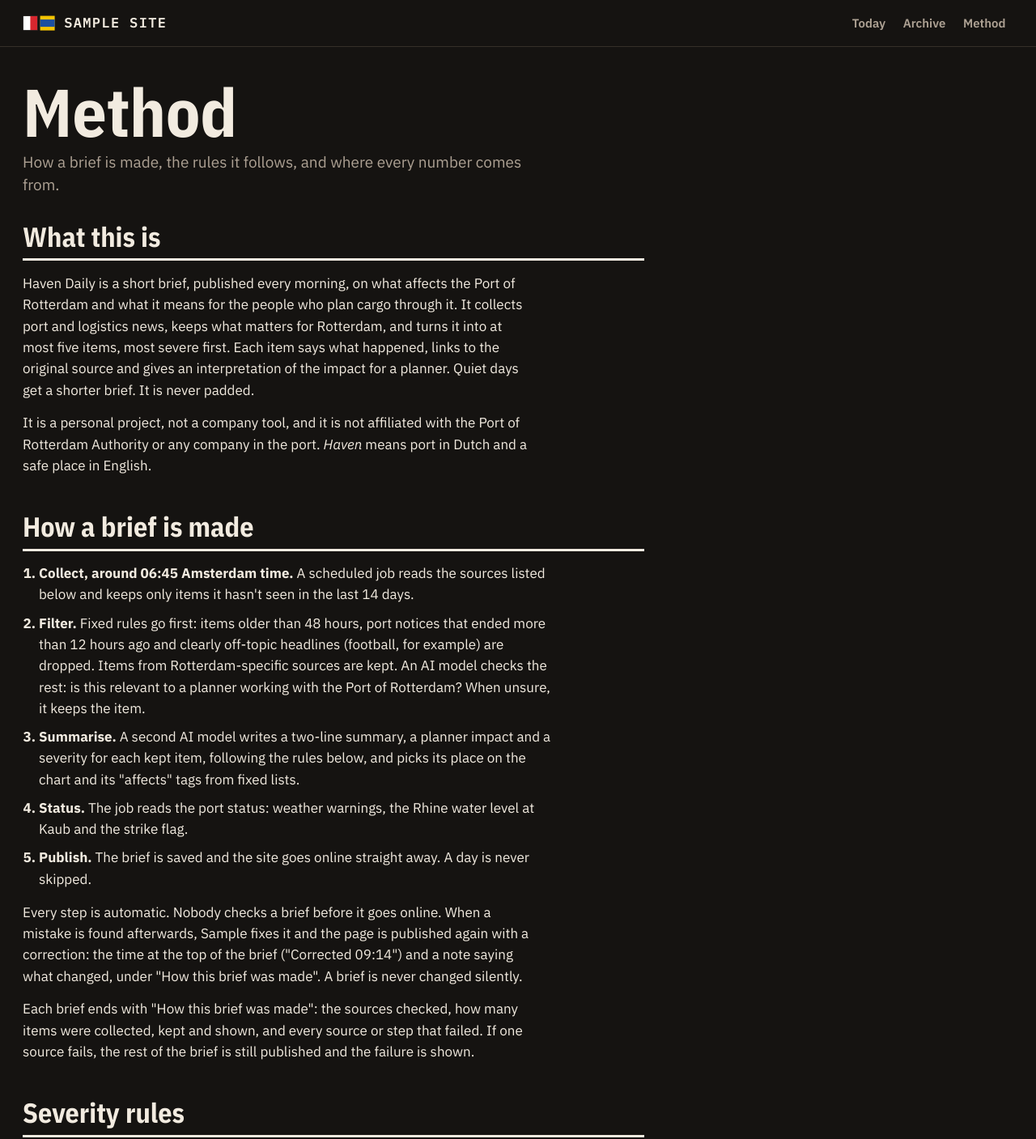
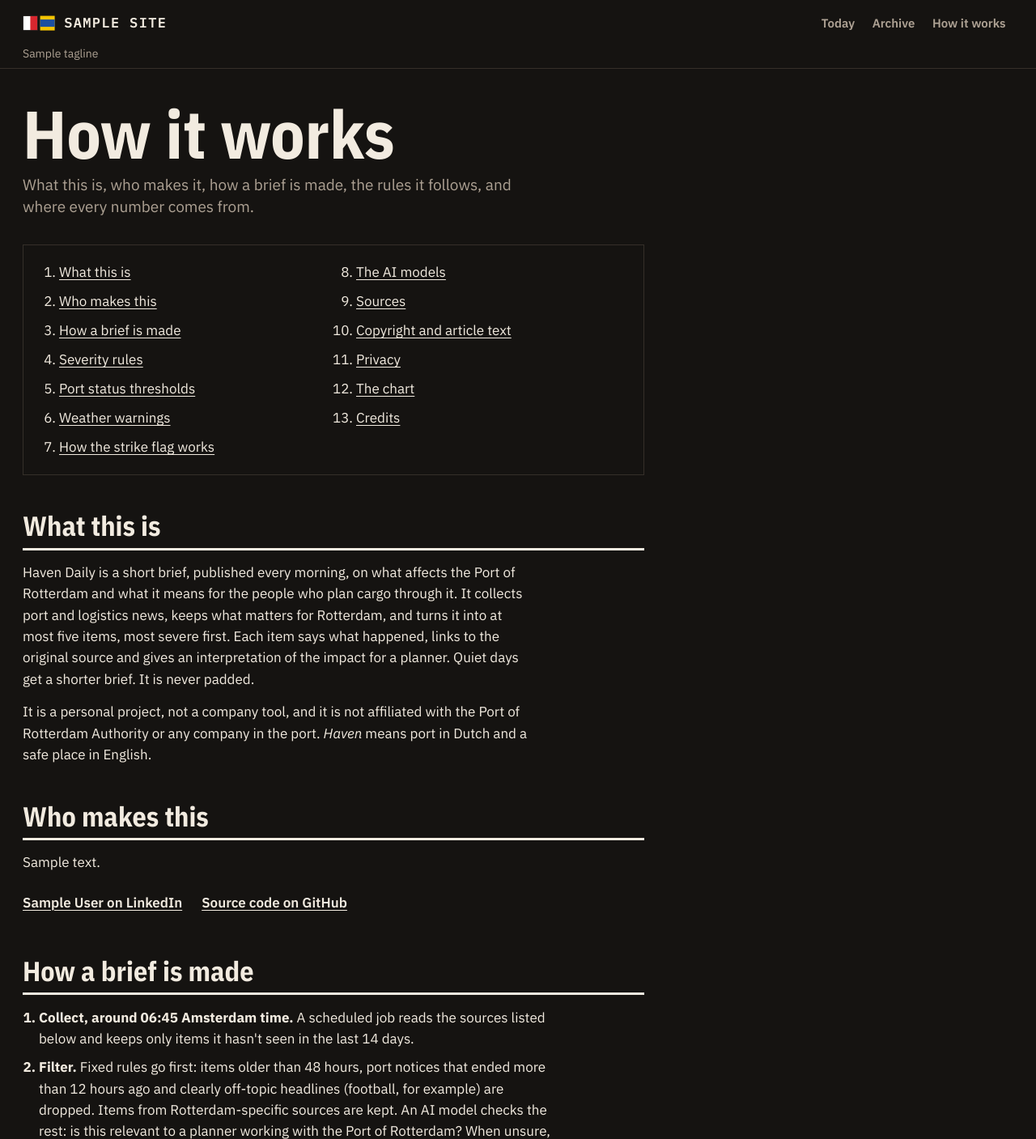
Before and after one commit to leonardoneirotti/haven-daily, a Python web app: template templates/about.html in a window 1280 px wide. Shown: the top 1407 px of the page at 81% size. Run offline with Jinja, Linux system fonts and the light colour scheme; the template is opened without the code that fills it: most values are stand-ins (such as "Sample title", 1, 10 or a date in 2020).

Commit message:
Say what this is and who made it: one-liner, About text, links, "How it works" (#86)
S1: the owner's one-liner under the brand on every page. S2: LinkedIn and repository URLs set
in SITE, shown in every footer and on "How it works". S3: "Method" renamed "How it works" (nav,
title, footer; file stays about.html), with a contents list and "Who makes this" second. L2: the
owner's About text as "Who makes this" and in an "About this project" block on the Today page,
right below the brief. The texts live once in SITE. Spec §2.3 and §7.8, with Claude's defaults
marked unconfirmed. Screenshots (sample briefs only) in design/screenshots/issue-86/.

Co-Authored-By: Claude Opus 5.5 <noreply@anthropic.com>

```diff
--- a/static/style.css
+++ b/static/style.css
@@ -548,6 +548,16 @@ html:not(.has-map) .needs-map,
   .site-nav {
     margin-left: -0.6rem;
   }
+}
+
+/* What this is, under the brand on every page (S1, #86) */
+.tagline {
+  max-width: calc(var(--page-width) + 2 * var(--gutter));
+  margin-inline: auto;
+  padding: 0 max(var(--gutter), env(safe-area-inset-right, 0px)) 0.5rem max(var(--gutter), env(safe-area-inset-left, 0px));
+  color: var(--ink-2);
+  font-size: 0.875rem;
+  line-height: 1.4;
 }
 
 .sample-note {
@@ -2057,6 +2067,49 @@ td.ais-text {
   color: var(--ink-2);
 }
 
+/* ---------- About this project (Today page, L2, #86): laid out like the build notes ---------- */
+
+.about {
+  display: grid;
+  gap: 1.25rem;
+  padding-block: 3rem 0;
+}
+
+@media (min-width: 64rem) {
+  .about { grid-template-columns: 16rem minmax(0, 1fr); column-gap: 2.5rem; }
+}
+
+.about h2 {
+  font-size: 1.375rem;
+  font-weight: 700;
+  font-family: var(--font-cond);
+}
+
+.about-body {
+  display: grid;
+  gap: 0.9rem;
+}
+
+.about-body p {
+  max-width: var(--measure);
+}
+
+.about-links {
+  display: flex;
+  flex-wrap: wrap;
+  gap: 0.25rem 1.5rem;
+  margin: 0;
+  padding: 0;
+  list-style: none;
+}
+
+.about-links a {
+  display: inline-flex;
+  align-items: center;
+  min-height: 44px;
+  font-weight: 600;
+}
+
 /* ---------- Build notes, day navigation ---------- */
 
 .notes {
@@ -2364,6 +2417,30 @@ td.ais-text {
 .mark-alert { color: var(--high-ink); }
 .mark-nodata { color: var(--nodata-ink); }
 
+/* Contents list at the top of "How it works" (S3, #86) */
+.contents {
+  max-width: 48rem;
+  margin-bottom: 2.75rem;
+  padding: 1rem 1.25rem;
+  border: 1px solid var(--rule);
+}
+
+.contents ol {
+  columns: 2 14rem;
+  column-gap: 2rem;
+  margin: 0;
+  padding-left: 1.5rem;
+}
+
+.contents li {
+  break-inside: avoid;
+}
+
+.contents a {
+  display: inline-block;
+  padding-block: 0.3rem;
+}
+
 .prose {
   display: grid;
   gap: 2.75rem;
@@ -2395,6 +2472,13 @@ td.ais-text {
   gap: 0.55rem;
   margin: 0;
   padding-left: 1.25rem;
+}
+
+/* The links under "Who makes this" stay one row, as on the Today page (#86) */
+.prose .about-links {
+  display: flex;
+  gap: 0.25rem 1.5rem;
+  padding-left: 0;
 }
 
 .steps li::marker {
--- a/templates/about.html
+++ b/templates/about.html
@@ -1,8 +1,9 @@
 {% extends "base.html" %}
 {% import "_macros.html" as m %}
-{% block title %}Method · {{ site.name }}{% endblock %}
+{% block title %}How it works · {{ site.name }}{% endblock %}
 {#
-  The Method page (spec §2.3 item 4, issue #24). What lives in config or code comes from
+  "How it works", formerly the Method page (spec §2.3 item 4, issues #24 and #86; the file
+  stays about.html so links keep working). What lives in config or code comes from
   `method` (render.method_page): the source list (config/sources.toml), the Kaub thresholds
   (config/rhine.toml) and the AI models (haven/filter.py, haven/summarise.py), so the page
   can't drift from what the pipeline does. Everything else is written here.
@@ -10,15 +11,45 @@
 {% block main %}
 <main id="main" class="wrap">
   <div class="page-head">
-    <h1 class="page-title">Method</h1>
-    <p class="page-lede">How a brief is made, the rules it follows, and where every number comes from.</p>
+    <h1 class="page-title">How it works</h1>
+    <p class="page-lede">What this is, who makes it, how a brief is made, the rules it follows, and where every number comes from.</p>
   </div>
+
+  {# Contents (S3, #86): one entry per section below, in page order, worded like its heading
+     (tests/test_who_and_links.py checks both). #}
+  <nav class="contents" aria-label="Contents">
+    <ol>
+      <li><a href="#what">What this is</a></li>
+      <li><a href="#maker">Who makes this</a></li>
+      <li><a href="#steps">How a brief is made</a></li>
+      <li><a href="#severity">Severity rules</a></li>
+      <li><a href="#thresholds">Port status thresholds</a></li>
+      <li><a href="#weather">Weather warnings</a></li>
+      <li><a href="#strike">How the strike flag works</a></li>
+      <li><a href="#models">The AI models</a></li>
+      <li><a href="#sources">Sources</a></li>
+      <li><a href="#copyright">Copyright and article text</a></li>
+      <li><a href="#privacy">Privacy</a></li>
+      <li><a href="#chart">The chart</a></li>
+      <li><a href="#credits">Credits</a></li>
+    </ol>
+  </nav>
 
   <div class="prose">
     <section aria-labelledby="what">
       <h2 id="what">What this is</h2>
       <p>Haven Daily is a short brief, published every morning, on what affects the Port of Rotterdam and what it means for the people who plan cargo through it. It collects port and logistics news, keeps what matters for Rotterdam, and turns it into at most five items, most severe first. Each item says what happened, links to the original source and gives an interpretation of the impact for a planner. Quiet days get a shorter brief. It is never padded.</p>
       <p>It is a personal project, not a company tool, and it is not affiliated with the Port of Rotterdam Authority or any company in the port. <em>Haven</em> means port in Dutch and a safe place in English.</p>
+    </section>
+
+    {# Second, right after "What this is" (S3, #86): the owner's About text (L2, spec §7.8). #}
+    <section aria-labelledby="maker">
+      <h2 id="maker">Who makes this</h2>
+      <p>{{ site.about }}</p>
+      <ul class="about-links">
+        <li><a href="{{ site.linkedin_url }}">{{ site.author }} on LinkedIn</a></li>
+        <li><a href="{{ site.repo_url }}">Source code on GitHub</a></li>
+      </ul>
     </section>
 
     <section aria-labelledby="steps">
@@ -177,14 +208,6 @@
         <li>Icons: <a href="https://lucide.dev">Lucide</a> (ISC). Fonts: IBM Plex Sans, Sans Condensed, Mono and Serif (<a href="{{ root }}static/fonts/OFL.txt">SIL Open Font License</a>), served from this site.</li>
       </ul>
     </section>
-
-    <section aria-labelledby="maker">
-      <h2 id="maker">Who makes this</h2>
-      <p>Haven Daily is a personal portfolio project by {{ site.author }}, a second-year BBA International Business (Supply Chain Management) student at Rotterdam University of Applied Sciences. It is built with Python and GitHub Actions, with Claude models for the AI steps.</p>
-      {% if site.linkedin_url %}<p><a href="{{ site.linkedin_url }}">{{ site.author }} on LinkedIn</a></p>{% endif %}
-      {% if site.repo_url %}<p><a href="{{ site.repo_url }}">Source code on GitHub</a></p>{% endif %}
-      <p>It is not affiliated with the Port of Rotterdam Authority or any company in the port.</p>
-    </section>
   </div>
 </main>
 {% endblock %}
--- a/templates/base.html
+++ b/templates/base.html
@@ -25,11 +25,13 @@
         <ul>
           <li><a href="{{ root }}index.html"{% if active == "today" %} aria-current="page"{% endif %}>Today</a></li>
           <li><a href="{{ root }}archive.html"{% if active == "archive" %} aria-current="page"{% endif %}>Archive</a></li>
-          <li><a href="{{ root }}about.html"{% if active == "method" %} aria-current="page"{% endif %}>Method</a></li>
+          <li><a href="{{ root }}about.html"{% if active == "method" %} aria-current="page"{% endif %}>How it works</a></li>
         </ul>
       </nav>
     </div>
   </div>
+  {# What this is, under the brand on every page (S1, #86): the owner's words, spec §7.8. #}
+  <p class="tagline">{{ site.tagline }}</p>
   {% if sample %}
   <p class="sample-note"><strong>Sample data.</strong> The ships, news and readings on this page are invented to preview the design.</p>
   {% endif %}
@@ -40,10 +42,10 @@
     <p class="disclaimer">Personal, unofficial project by {{ site.author }}. Not affiliated with the Port of Rotterdam Authority. AI-generated summaries — always check the original source.</p>
     <p class="privacy">Privacy: no cookies, no tracking, nothing loaded from other sites. The site is hosted on GitHub Pages, which logs visitors' IP addresses for security (<a href="https://docs.github.com/en/site-policy/privacy-policies/github-general-privacy-statement">GitHub Privacy Statement</a>).</p>
     <ul class="footer-links">
-      <li><a href="{{ root }}about.html">Method and sources</a></li>
+      <li><a href="{{ root }}about.html">How it works</a></li>
       <li><a href="{{ root }}archive.html">Archive</a></li>
       {% if site.linkedin_url %}<li><a href="{{ site.linkedin_url }}">{{ site.author }} on LinkedIn</a></li>{% endif %}
-      {% if site.repo_url %}<li><a href="{{ site.repo_url }}">Source code</a></li>{% endif %}
+      {% if site.repo_url %}<li><a href="{{ site.repo_url }}">Source code on GitHub</a></li>{% endif %}
     </ul>
     <p class="credits">Map data © <a href="https://www.openstreetmap.org/copyright">OpenStreetMap</a> contributors.</p>
   </div>
```
Also changed, not shown: docs/SPEC.md (+12 -3 lines), haven/render.py (+11 -2 lines), templates/day.html (+16 -0 lines), 14 other files.
